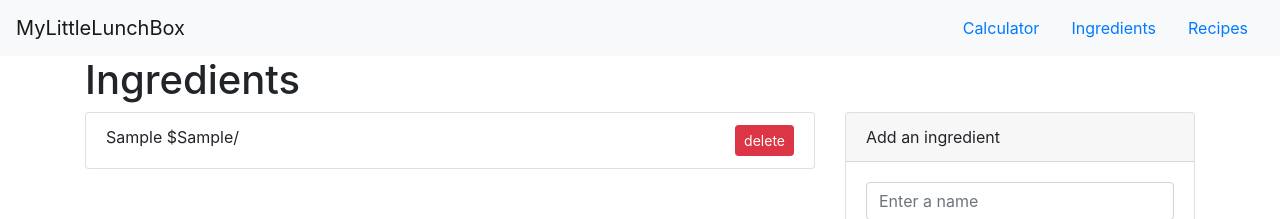
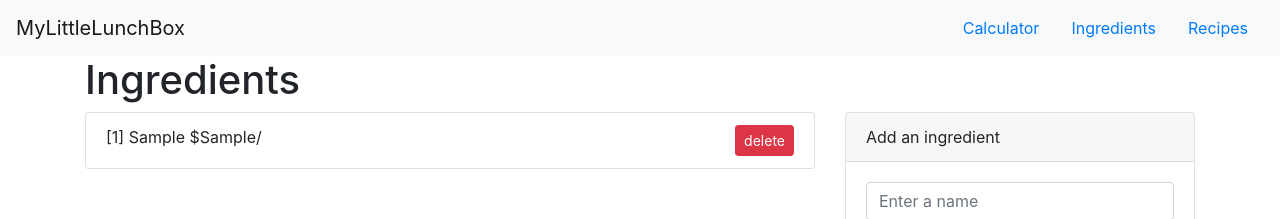
Before and after one commit to yjean/mllb-lunch-calculator, a React (Create React App) app: page /ingredients in a window 1280 px wide. Both pictures are taken after typing "Sample", "Sample" into the empty fields and a click on the button "Add". Shown: the top 219 px of the page. Built offline with nearby package versions, Linux system fonts and the light colour scheme.

Commit message:
feat: Add debug info for Ingredient

```diff
--- a/src/components/IngredientsList.js
+++ b/src/components/IngredientsList.js
@@ -13,7 +13,7 @@ const Ingredient = ({ ingredient, removeIngredient }) => (
         delete
       </Button>
     </div>
-    {ingredient.name} ${ingredient.price}/{ingredient.unit}{' '}
+    [{ingredient.id}] {ingredient.name} ${ingredient.price}/{ingredient.unit}
   </ListGroupItem>
 );
 
```
